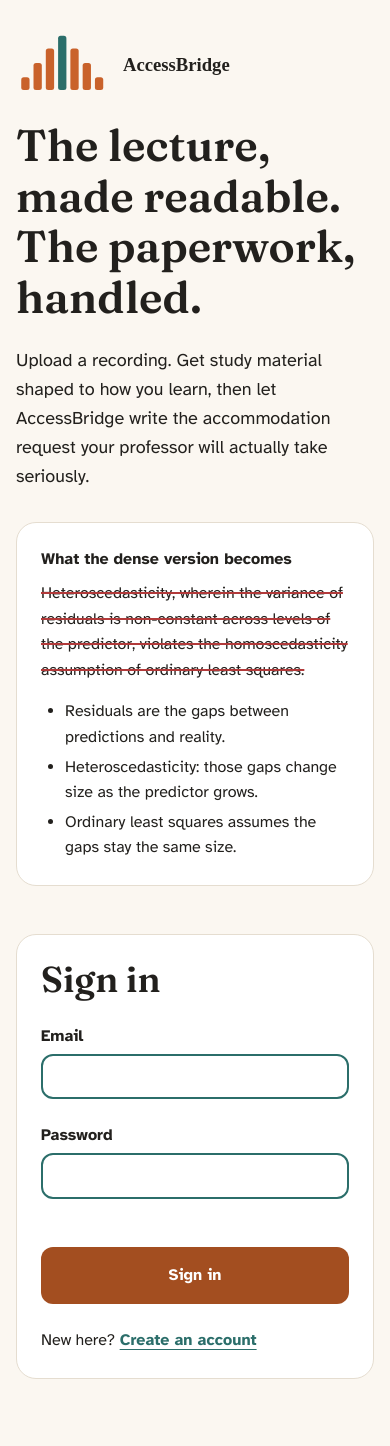
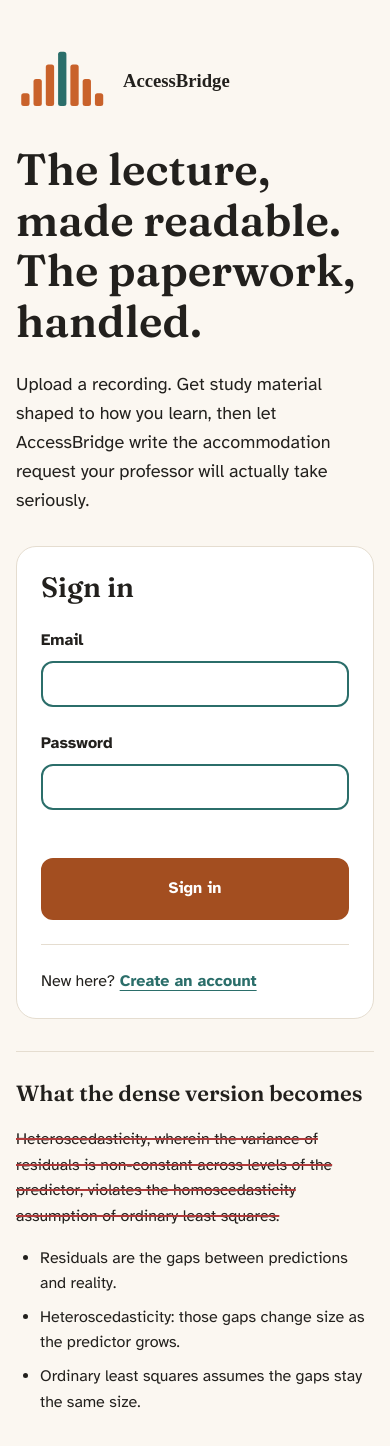
Before and after one commit to Basicthemk/AccessBridge-VTHacks14-, a Next.js app: page /login in a window 390 px wide. Shown: the top 1446 px of the page. Before the commit the page ends 1411 px from the top, so only its background shows below. Built offline with nearby package versions, Linux system fonts and the light colour scheme; a web font is replaced by a local one.

Commit message:
Restyle sign-in and sign-up: one white sheet for the form, form ahead of the example on phones

```diff
--- a/components/AuthForm.tsx
+++ b/components/AuthForm.tsx
@@ -6,10 +6,8 @@
 import { createClient } from "@/lib/supabase/client";
 import { PROFILES, type DisabilityProfile } from "@/lib/profiles";
 
-const field =
-  "mt-1 block w-full rounded-md border-2 border-accent bg-surface px-3 py-2 text-ink";
-const primaryBtn =
-  "w-full rounded-md bg-primary-dark px-4 py-3 font-bold text-surface transition-colors hover:bg-ink disabled:opacity-60";
+const field = "field";
+const primaryBtn = "btn btn-primary w-full";
 
 export default function AuthForm({ mode }: { mode: "login" | "signup" }) {
   const router = useRouter();
@@ -55,7 +53,7 @@
 
   return (
     <form onSubmit={onSubmit} className="space-y-4">
-      <h2 className="text-3xl font-semibold">
+      <h2 className="text-2xl font-semibold">
         {isSignup ? "Create your account" : "Sign in"}
       </h2>
 
@@ -69,7 +67,7 @@
           id="password" name="password" type="password" required minLength={6}
           autoComplete={isSignup ? "new-password" : "current-password"} className={field}
         />
-        {isSignup && <p className="mt-1 text-sm">At least 6 characters.</p>}
+        {isSignup && <p className="mt-2 text-sm">At least 6 characters.</p>}
       </div>
 
       {isSignup && (
@@ -82,7 +80,7 @@
                 <label
                   key={p.value}
                   className={`flex cursor-pointer gap-3 rounded-md border-2 p-3 transition-colors focus-within:outline focus-within:outline-[3px] focus-within:outline-offset-2 focus-within:outline-accent ${
-                    selected ? "border-accent bg-background ring-2 ring-accent" : "border-accent bg-surface"
+                    selected ? "border-accent bg-background" : "border-border bg-surface hover:border-accent"
                   }`}
                 >
                   <input
@@ -101,7 +99,7 @@
                         </span>
                       )}
                     </span>
-                    <span className="block text-sm">{p.blurb}</span>
+                    <span className="mt-1 block text-sm">{p.blurb}</span>
                   </span>
                 </label>
               );
@@ -112,7 +110,7 @@
 
       <div aria-live="polite">
         {error && (
-          <p role="alert" className="rounded-md border-2 border-error px-3 py-2 font-bold text-error">
+          <p role="alert" className="callout-error">
             Error: {error}
           </p>
         )}
@@ -127,7 +125,7 @@
         {busy ? "Working…" : isSignup ? "Create account" : "Sign in"}
       </button>
 
-      <p>
+      <p className="border-t border-border pt-4">
         {isSignup ? "Already have an account? " : "New here? "}
         <Link href={isSignup ? "/login" : "/signup"} className="font-bold text-accent underline underline-offset-4">
           {isSignup ? "Sign in" : "Create an account"}
--- a/components/AuthShell.tsx
+++ b/components/AuthShell.tsx
@@ -1,21 +1,28 @@
 export default function AuthShell({ children }: { children: React.ReactNode }) {
   return (
-    <main id="main" tabIndex={-1} className="mx-auto grid min-h-screen max-w-6xl gap-6 px-3 py-5 md:grid-cols-2 md:items-center md:gap-7 md:px-5">
-      <section aria-labelledby="pitch" className="max-w-prose">
+    <main id="main" tabIndex={-1} className="mx-auto grid min-h-screen max-w-6xl content-start gap-5 px-3 py-6 md:grid-cols-12 md:gap-x-6 md:gap-y-5 md:px-5 md:py-7">
+      <section aria-labelledby="pitch" className="md:col-span-7 md:row-start-1">
         {/* eslint-disable-next-line @next/next/no-img-element */}
         <img src="/brand/lockup-transparent.svg" alt="AccessBridge" width={1040} height={220} className="h-7 w-auto max-w-full" />
-        <h1 id="pitch" className="mt-4 text-4xl font-semibold text-balance md:text-5xl">
+        <h1 id="pitch" className="mt-5 max-w-prose text-4xl font-semibold text-balance md:text-5xl">
           The lecture, made readable. The paperwork, handled.
         </h1>
-        <p className="mt-4 text-lg">
+        <p className="mt-4 max-w-prose text-lg">
           Upload a recording. Get study material shaped to how you learn, then let
           AccessBridge write the accommodation request your professor will actually take
           seriously.
         </p>
+      </section>
 
-        <figure className="mt-5 rounded-lg border border-border bg-surface p-4">
-          <figcaption className="font-bold">What the dense version becomes</figcaption>
-          <p className="mt-2">
+      <section className="sheet md:col-span-5 md:col-start-8 md:row-span-2 md:row-start-1 md:mt-6 md:self-start">
+        {children}
+      </section>
+
+      {/* After the form on a phone, so the task comes first; under the pitch on a wide screen. */}
+      <div className="md:col-span-7 md:col-start-1 md:row-start-2 md:self-start">
+        <figure className="max-w-prose border-t border-border pt-4">
+          <figcaption className="font-heading text-xl font-semibold">What the dense version becomes</figcaption>
+          <p className="mt-3">
             <span className="sr-only">Before: </span>
             <del className="line-through decoration-error decoration-2">
               Heteroscedasticity, wherein the variance of residuals is non-constant across
@@ -23,17 +30,13 @@
               least squares.
             </del>
           </p>
-          <ul aria-label="Plain-language version" className="mt-3 list-disc space-y-1 pl-4">
+          <ul aria-label="Plain-language version" className="mt-3 list-disc space-y-2 pl-4">
             <li>Residuals are the gaps between predictions and reality.</li>
             <li>Heteroscedasticity: those gaps change size as the predictor grows.</li>
             <li>Ordinary least squares assumes the gaps stay the same size.</li>
           </ul>
         </figure>
-      </section>
-
-      <section className="rounded-lg border border-border bg-surface p-4 md:p-5">
-        {children}
-      </section>
+      </div>
     </main>
   );
 }
```
